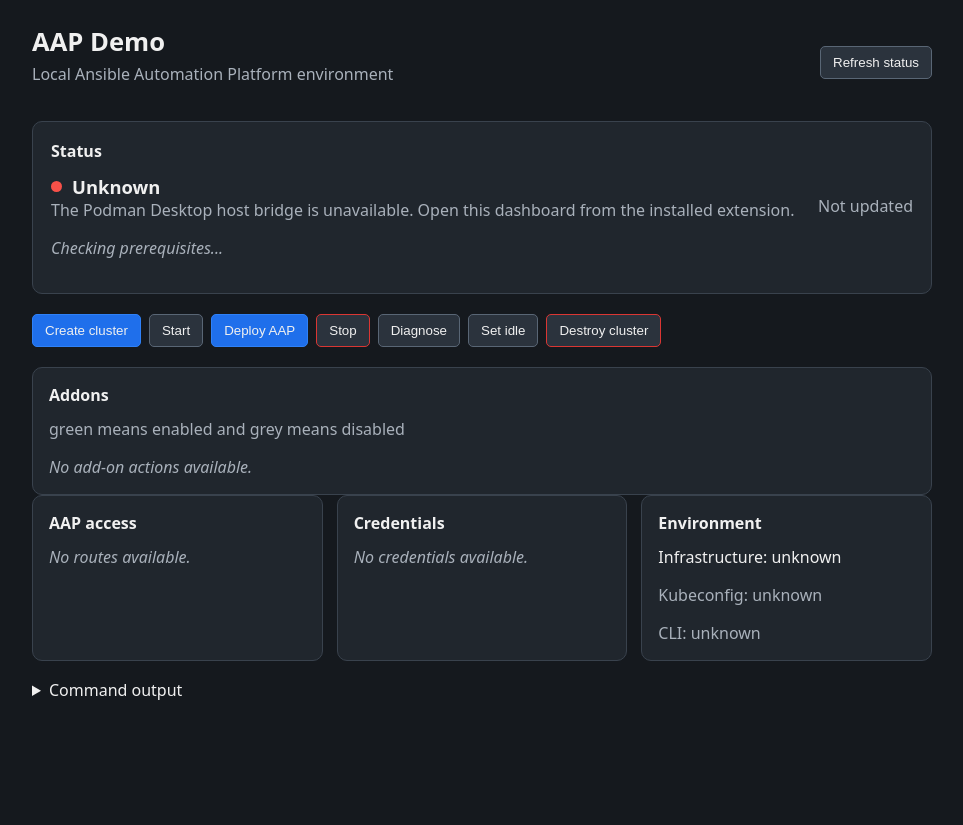
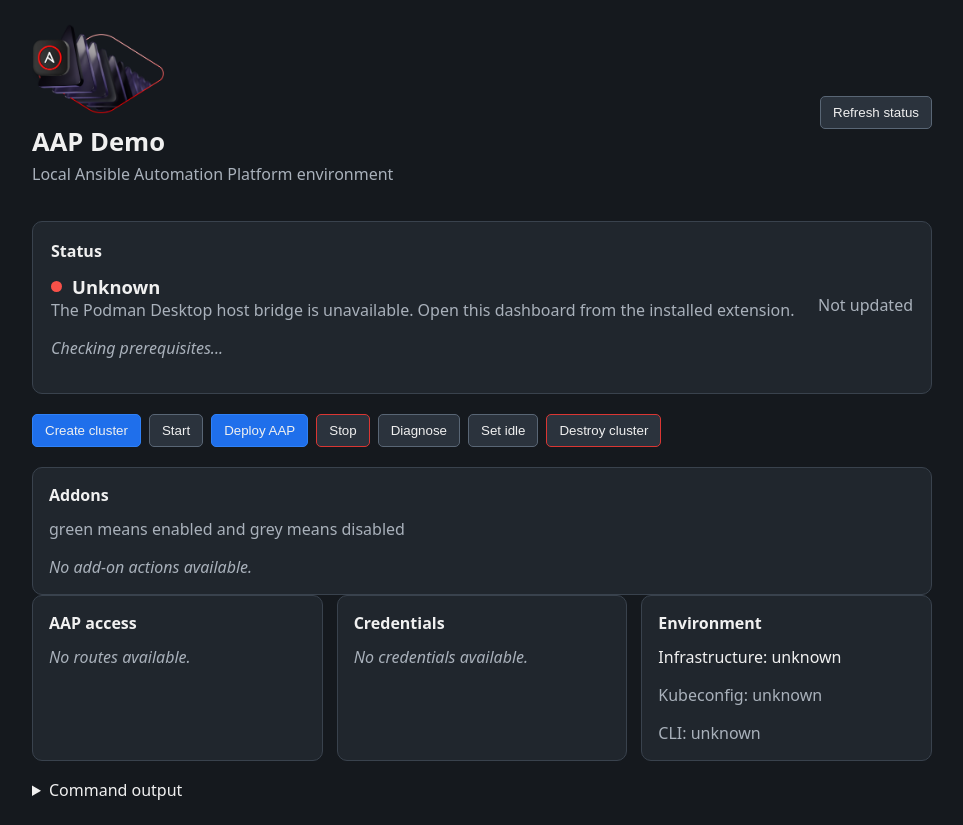
Before and after one commit to RedHatOfficial/aap-demo-podman-desktop-extension, a website built with Vite: page src/webview/index.html in a window 1280 px wide. Shown: the whole page, without its empty margins (158-1121 px from the left). Before the commit the page ends 800 px from the top, so only its background shows below. Built offline with nearby package versions, Linux system fonts and the light colour scheme.

Commit message:
feat: add Ansible logo to dashboard

```diff
--- a/src/webview/index.html
+++ b/src/webview/index.html
@@ -12,6 +12,7 @@
       h1, h2, p { margin-top: 0; }
       h1 { margin-bottom: 4px; font-size: 1.6rem; }
       h2 { margin-bottom: 12px; font-size: 1rem; }
+      .brand-logo { display: block; width: 132px; height: auto; margin-bottom: 10px; }
       .muted { color: #a9b1bb; }
       .status { padding: 18px; border: 1px solid #39424d; border-radius: 10px; margin: 20px 0; background: #20262d; }
       .status-header { display: flex; align-items: center; justify-content: space-between; gap: 16px; }
@@ -54,6 +55,7 @@
     <main>
       <header>
         <div>
+          <img src="./assets/ansible-logo.png" alt="Ansible Automation Platform logo" class="brand-logo" />
           <h1>AAP Demo</h1>
           <p class="muted">Local Ansible Automation Platform environment</p>
         </div>
```
Also changed, not shown: tests/addon-ui.test.ts (+4 -0 lines), src/webview/assets/ansible-logo.png (added).
